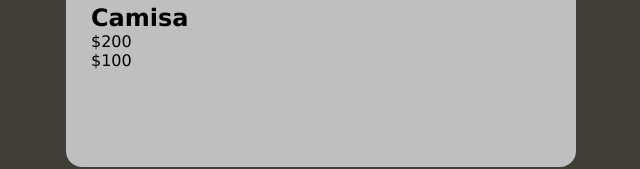
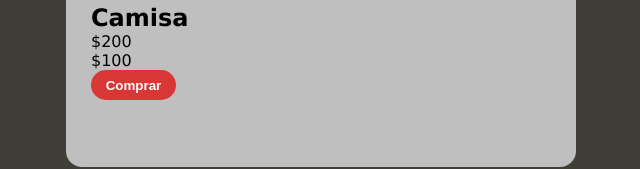
Before and after one commit to Psicomago/json-react, a React (Create React App) app: page / in a window 1280 px wide. Shown: the part 263-432 px from the top of the page, without its empty margins (319-959 px from the left). Built offline with nearby package versions, Linux system fonts and the light colour scheme.

Commit message:
button component creation

```diff
--- /dev/null
+++ b/src/components/AddCartBtn.css
@@ -0,0 +1,15 @@
+button{
+    width: 85px;
+    height: 30px;
+    border-radius: 16px;
+    background-color: var(--main);
+    border: none;
+    color: var(--white);
+    font-weight: bold;
+    cursor: pointer;
+}
+button:hover{
+    border: 1px solid var(--main);
+    background-color: var(--white);
+    color: var(--main);
+}
--- /dev/null
+++ b/src/components/AddCartBtn.jsx
@@ -0,0 +1,9 @@
+import './AddCartBtn.css';
+
+const AddCartBtn = () => {
+  return (
+    <button>Comprar</button>
+  )
+}
+
+export {AddCartBtn}
--- a/src/components/Product.jsx
+++ b/src/components/Product.jsx
@@ -1,4 +1,5 @@
 import "./Product.css"
+import { AddCartBtn } from "./AddCartBtn"
 const Product = () => {
   return (
     <div className="product">
@@ -8,6 +9,7 @@ const Product = () => {
             <p className="product__oldPrice">$200</p>
             <p className="product__Price">$100</p>
         </div>
+        <AddCartBtn/>
 
     </div>
   )
```
